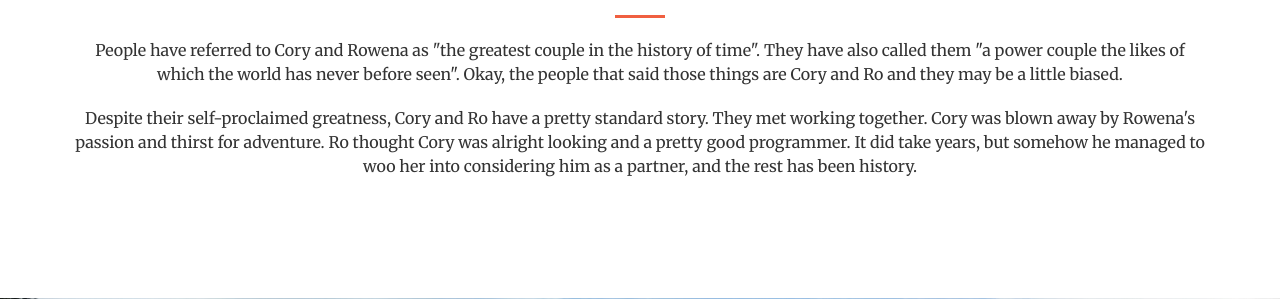
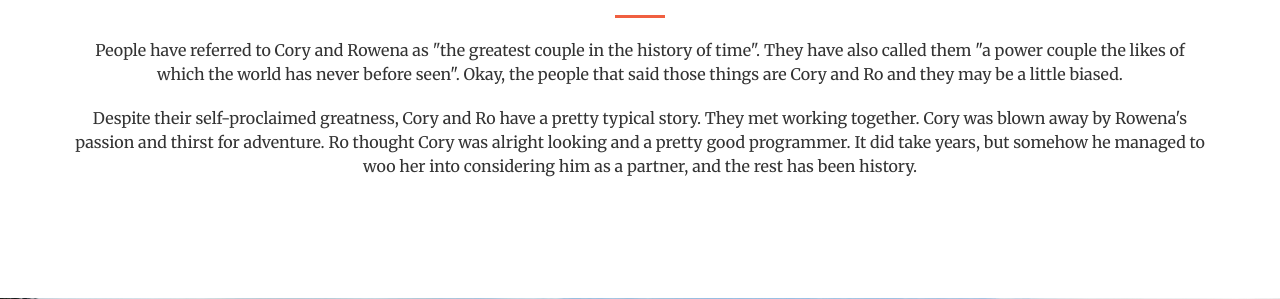
Before and after one commit to ygreif/django-wedding-website, a Django app: template bigday/templates/home.html in a window 1280 px wide. Shown: the part 1815-2114 px from the top of the page. Run offline with Django 3.2, Linux system fonts and the light colour scheme; the template is opened without the code that fills it, so the values that code supplies are empty; some libraries are stand-ins or nearby versions.

Commit message:
tweak story

```diff
--- a/bigday/templates/partials/story.html
+++ b/bigday/templates/partials/story.html
@@ -9,8 +9,8 @@
                 Okay, the people that said those things are Cory and Ro and they may be a little biased.
             </p>
             <p>
-                Despite their self-proclaimed greatness, Cory and Ro have a pretty standard story.
-                They met working together. Cory was blown away by Rowena's passion and thirst for adventure.
+                Despite their self-proclaimed greatness, Cory and Ro have a pretty typical story. They met working together.
+                Cory was blown away by Rowena's passion and thirst for adventure.
                 Ro thought Cory was alright looking and a pretty good programmer.
                 It did take years, but somehow he managed to woo her into considering him as a partner, and the rest has been history.
             </p>
```
